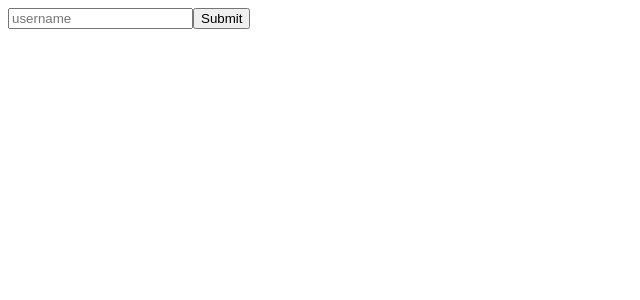
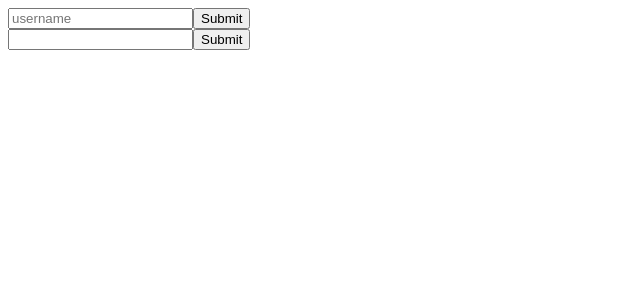
Before and after one commit to Jaehyuksssss/react-hook-form-test, a React (Create React App) app: page / in a window 1280 px wide. Shown: the top 300 px of the page, without its empty margins (0-640 px from the left). Built offline with nearby package versions, Linux system fonts and the light colour scheme.

Commit message:
ADD : components

```diff
--- a/src/App.tsx
+++ b/src/App.tsx
@@ -1,30 +1,14 @@
-import { useForm } from 'react-hook-form'
+import React from 'react'
+import HookForm from './Components/HookForm'
+import NoHookForm from './Components/NoHookForm'
 
-export default function App() {
-  const { register, handleSubmit } = useForm({ mode: 'onChange' })
-
-  const onSubmit = (data: any) => {
-    console.log(data)
-  }
-  const onError = (error: any) => {
-    console.log(error)
-  }
+const App = () => {
   return (
     <div>
-      <form onSubmit={handleSubmit(onSubmit, onError)}>
-        <input
-          type="text"
-          placeholder="username"
-          {...register('username', {
-            required: 'Username is required',
-            minLength: {
-              value: 6,
-              message: ' 6글자 넘어야해요 ',
-            },
-          })}
-        />
-        <input type="submit" />
-      </form>
+      <HookForm />
+      <NoHookForm />
     </div>
   )
 }
+
+export default App
--- /dev/null
+++ b/src/Components/HookForm.tsx
@@ -0,0 +1,30 @@
+import { useForm } from 'react-hook-form'
+
+export default function HookForm() {
+  const { register, handleSubmit } = useForm({ mode: 'onChange' })
+
+  const onSubmit = (data: any) => {
+    console.log(data)
+  }
+  const onError = (error: any) => {
+    console.log(error)
+  }
+  return (
+    <div>
+      <form onSubmit={handleSubmit(onSubmit, onError)}>
+        <input
+          type="text"
+          placeholder="username"
+          {...register('username', {
+            required: 'Username is required',
+            minLength: {
+              value: 6,
+              message: ' 6글자 넘어야해요 ',
+            },
+          })}
+        />
+        <input type="submit" />
+      </form>
+    </div>
+  )
+}
--- /dev/null
+++ b/src/Components/NoHookForm.tsx
@@ -0,0 +1,41 @@
+import React, { useState } from 'react'
+
+const NoHookForm = () => {
+  const [name, setName] = useState('')
+  console.log(name)
+  const [errors, setErrors] = useState({
+    name: {
+      invalid: false,
+      message: '이름이 너무 깁니다.',
+    },
+  })
+  const handleName = (event: React.ChangeEvent<HTMLInputElement>) => {
+    setName(event.currentTarget.value)
+  }
+
+  const handleSubmit = (event: React.SyntheticEvent) => {
+    event.preventDefault()
+    if (name.length > 10) {
+      setErrors((prev) => ({
+        ...prev,
+        name: {
+          ...prev.name,
+          invalid: true,
+        },
+      }))
+    }
+  }
+  return (
+    <div>
+      <form>
+        <input value={name} onChange={handleName} />
+        {errors.name.invalid ? (
+          <p className="error">{errors.name.message}</p>
+        ) : null}
+        <button onClick={handleSubmit}>Submit</button>
+      </form>
+    </div>
+  )
+}
+
+export default NoHookForm
```
Also changed, not shown: 1 other file (tests, documents, lock files or other folders).
